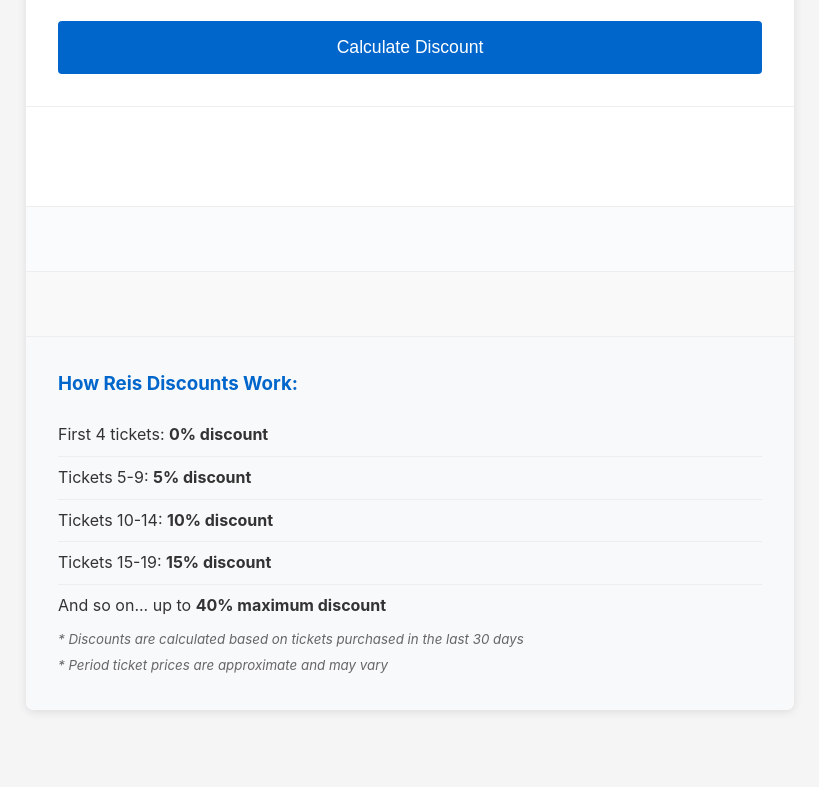
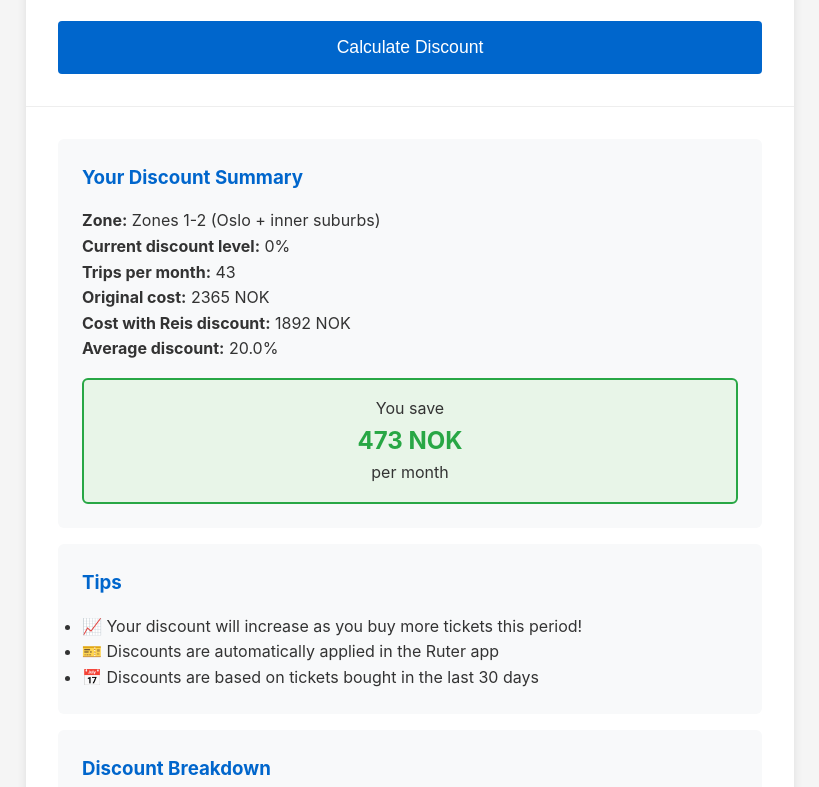
Before and after one commit to eeue56/ruter-calculator, a plain HTML site: page src/index.html in a window 1280 px wide. Shown: the part 625-1412 px from the top of the page, without its empty margins (230-1049 px from the left). Before the commit the page ends 1367 px from the top, so only its background shows below. Drawn offline with Linux system fonts and the light colour scheme.

Commit message:
fix paths

```diff
--- a/src/index.html
+++ b/src/index.html
@@ -4,7 +4,7 @@
     <meta charset="UTF-8" />
     <meta name="viewport" content="width=device-width, initial-scale=1.0" />
     <title>Ruter Reis Discount Calculator</title>
-    <link rel="stylesheet" href="style.css" />
+    <link rel="stylesheet" href="/style.css" />
   </head>
   <body>
     <header>
@@ -99,6 +99,6 @@
       </div>
     </main>
 
-    <script src="script.js"></script>
+    <script src="/index.js"></script>
   </body>
 </html>
```
